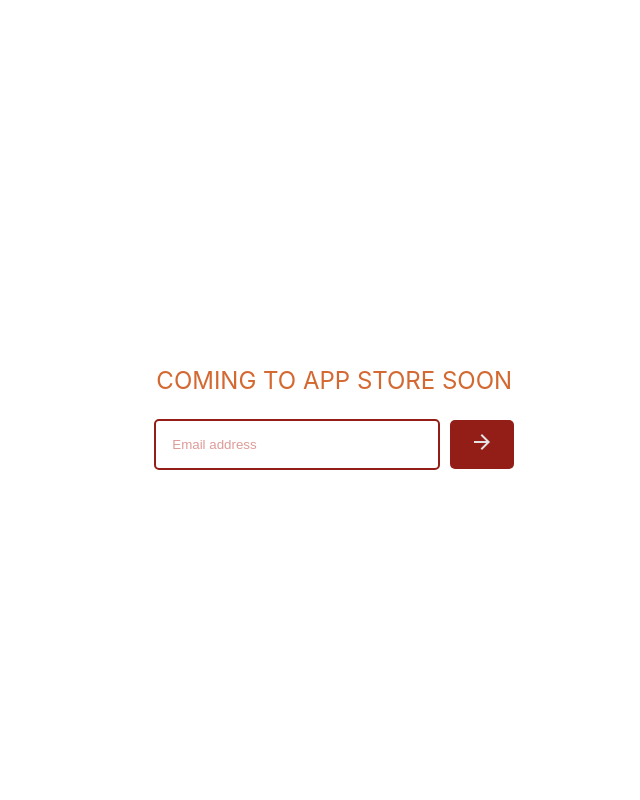
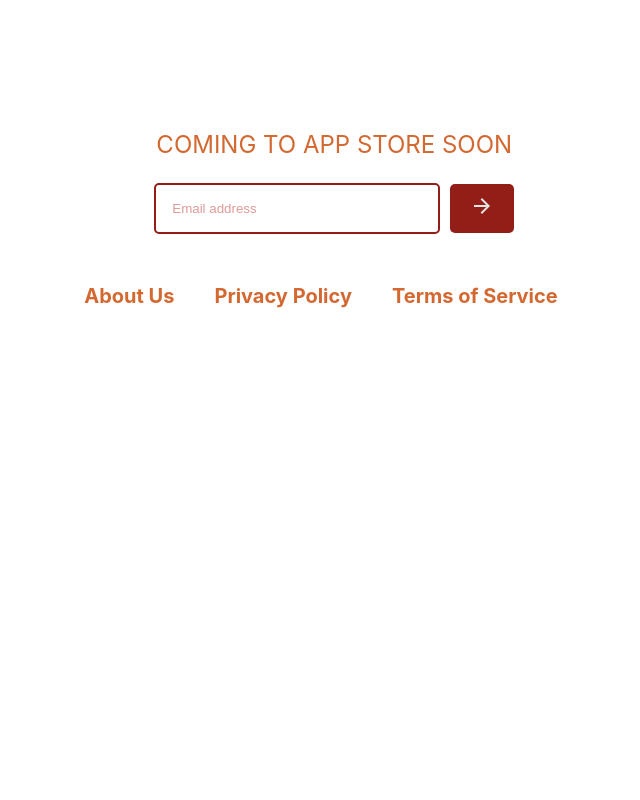
Before and after one commit to FarishLoy/rice-reviews, a React (Create React App) app: page / in a window 1280 px wide. Shown: the part 2180-2980 px from the top of the page, without its empty margins (319-959 px from the left). After the commit the page ends 2528 px from the top, so only its background shows below. Built offline with nearby package versions, Linux system fonts and the light colour scheme.

Commit message:
remove empty space in footer

```diff
--- a/src/styles/Footer.css
+++ b/src/styles/Footer.css
@@ -9,14 +9,12 @@
 }
 
 .footer p {
-  margin-top: 250px;
   margin-bottom: 20px;
   font-size: 24px;
   color: #d36931;
 }
 
 .footer .email-signup {
-  margin-bottom: 250px;
   display: flex;
   justify-content: center;
   align-items: center;
@@ -55,7 +53,6 @@
   display: flex;
   gap: 40px;
   margin-bottom: 30px;
-  margin-top: 450px;
 }
 
 .footer nav a {
```
